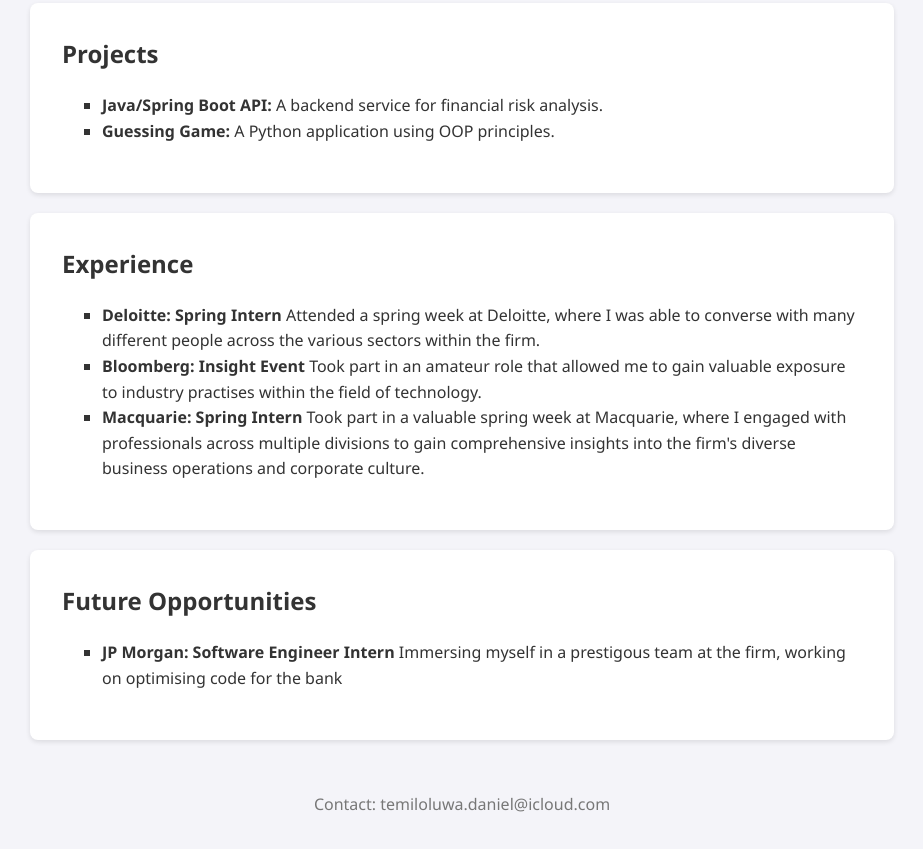
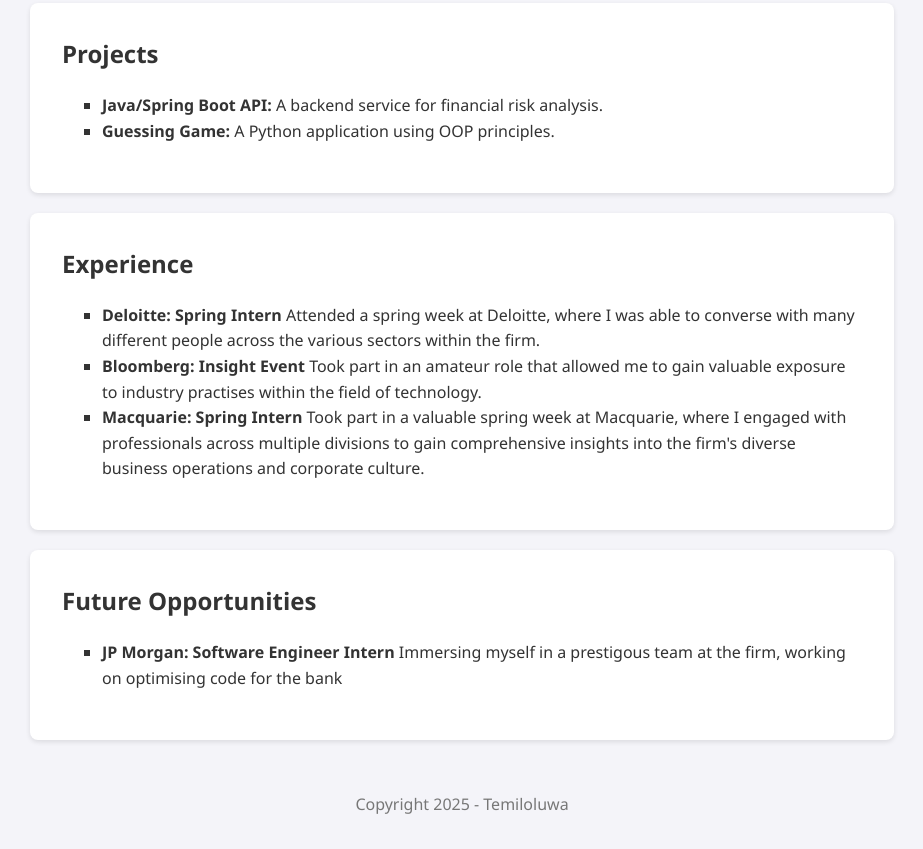
Before and after one commit to Temiade05/my-website, a plain HTML site: page index.html in a window 1280 px wide. Shown: the part 379-1228 px from the top of the page, without its empty margins (178-1101 px from the left). Drawn offline with Linux system fonts and the light colour scheme.

Commit message:
Changed footer year (Fixes #5)

```diff
--- a/index.html
+++ b/index.html
@@ -41,7 +41,7 @@
     </section>
 
     <footer>
-        <p>Contact: temiloluwa.daniel@icloud.com</p>
+        <p>Copyright 2025 - Temiloluwa</p>
     </footer>
 
 </body>
```
